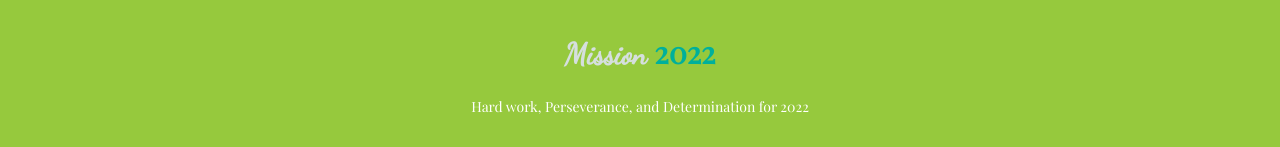
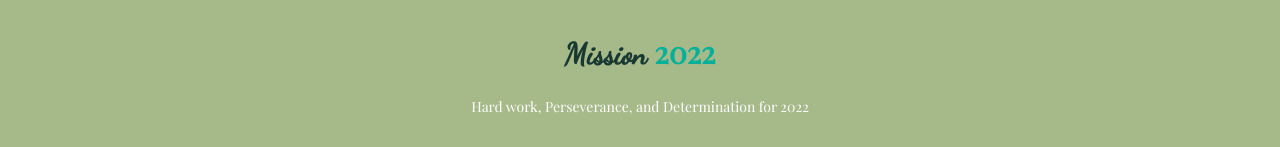
Before and after one commit to Lil-boss/personal-portfolio, a plain HTML site: page index.html in a window 1280 px wide. Shown: the part 2345-2492 px from the top of the page. Drawn offline with nearby package versions, Linux system fonts and the light colour scheme; a web font is replaced by a local one.

Commit message:
footer-color-update

```diff
--- a/style.css
+++ b/style.css
@@ -68,7 +68,7 @@ h2 {
 /* footer */
 .footer {
   height: 150px;
-  background: #96c93d;
+  background: #a6b989;
   text-align: center;
   justify-content: center;
   color: white;
@@ -77,7 +77,7 @@ h2 {
   padding: 10px;
 }
 .footer-content h2 {
-  color: #d5dfdd;
+  color: #183832;
   font-size: 30px;
 }
 
```
